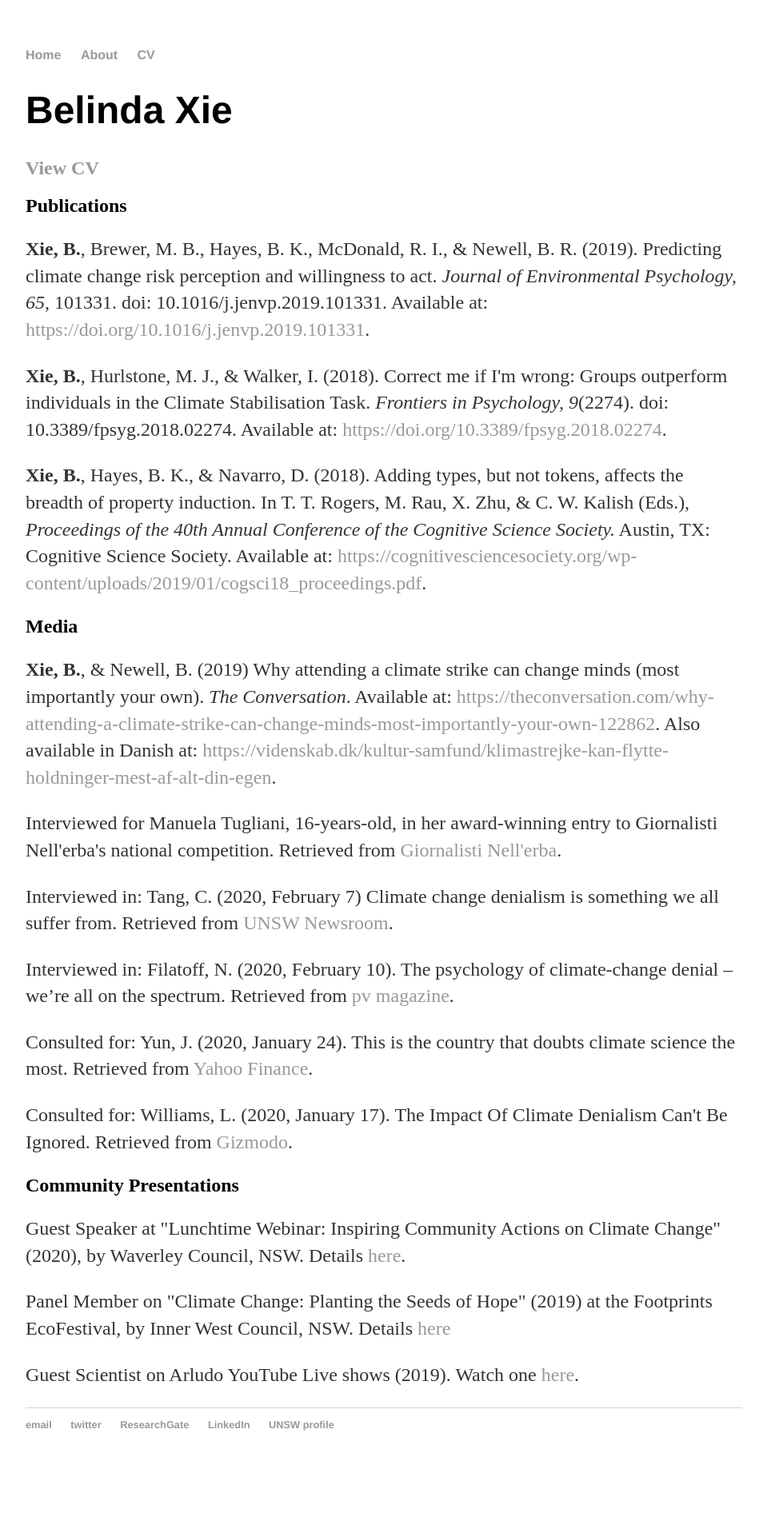
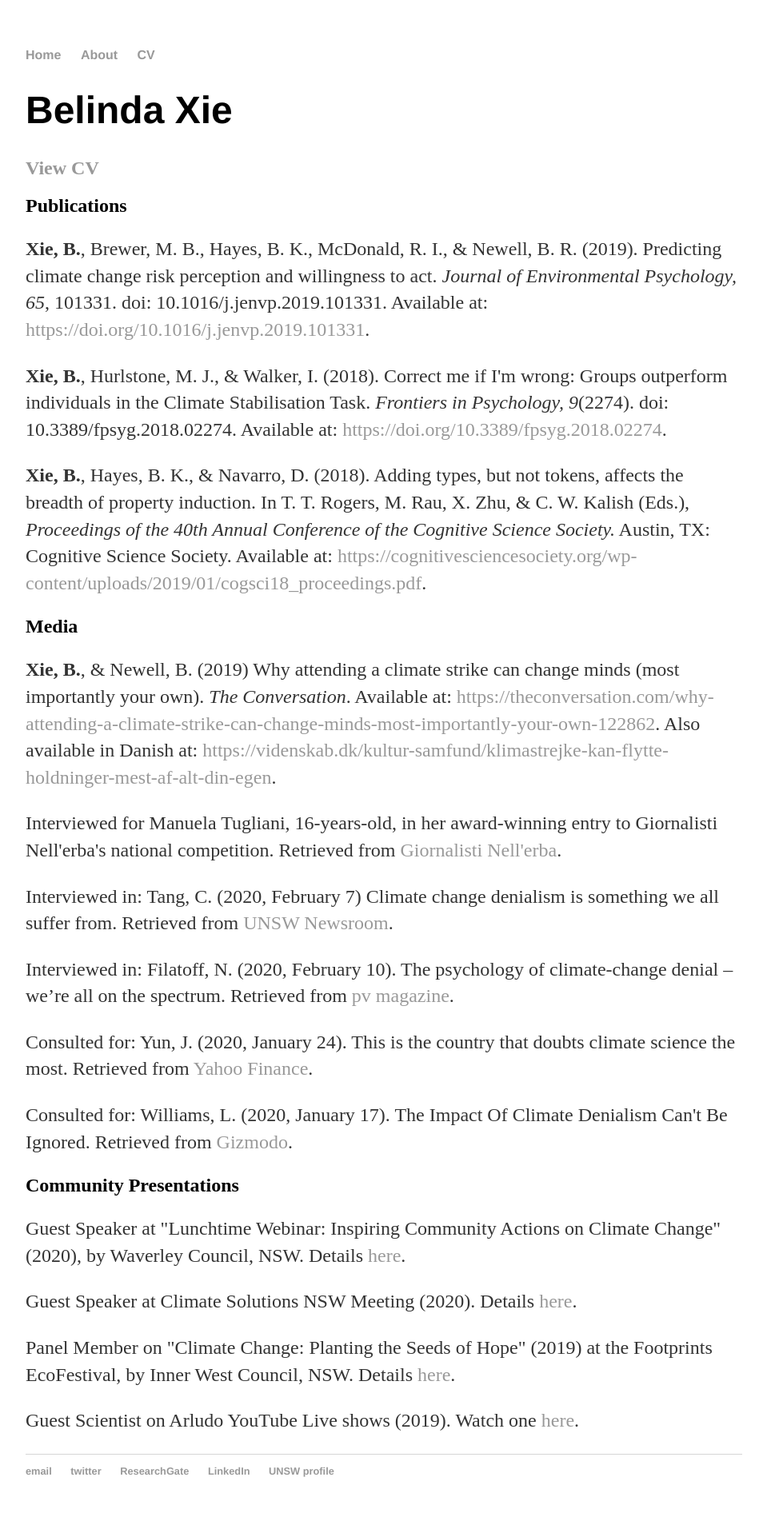
Before and after one commit to belindaxie/belindaxie.github.io, a Jekyll site: the page built from cv/index.html, in a window 1280 px wide. Shown: the whole page at 80% size, without its empty margins (160-1119 px from the left). Built offline with Jekyll 4.4.1, drawn with Linux system fonts in a browser that asks for light colours; before the commit the page ends 1849 px from its top, so only the background shows below that.

Commit message:
Added CCL/Climate Solutions NSW talk

```diff
--- a/cv/index.html
+++ b/cv/index.html
@@ -43,7 +43,9 @@ title: CV of Belinda Xie
 
 	<p>Guest Speaker at "Lunchtime Webinar: Inspiring Community Actions on Climate Change" (2020), by Waverley Council, NSW. Details <a href="https://www.eventbrite.com.au/e/lunchtime-webinar-inspiring-community-actions-on-climate-change-tickets-103200326956">here</a>.</p>
 
-	<p>Panel Member on "Climate Change: Planting the Seeds of Hope" (2019) at the Footprints EcoFestival, by Inner West Council, NSW. Details <a href="https://www.innerwest.nsw.gov.au/explore/whats-on/events-in-detail/footprints-ecofestival/talks-discussions-and-open-studios">here</a></p>
+	<p>Guest Speaker at Climate Solutions NSW Meeting (2020). Details <a href="https://www.meetup.com/en-AU/Climate-Solutions-NSW/events/270441959/">here</a>.</p>
+
+	<p>Panel Member on "Climate Change: Planting the Seeds of Hope" (2019) at the Footprints EcoFestival, by Inner West Council, NSW. Details <a href="https://www.innerwest.nsw.gov.au/explore/whats-on/events-in-detail/footprints-ecofestival/talks-discussions-and-open-studios">here</a>.</p>
 
 	<p>Guest Scientist on Arludo YouTube Live shows (2019). Watch one <a href="https://www.youtube.com/watch?v=JGopOUZQSHU">here</a>.</p>
 
```
